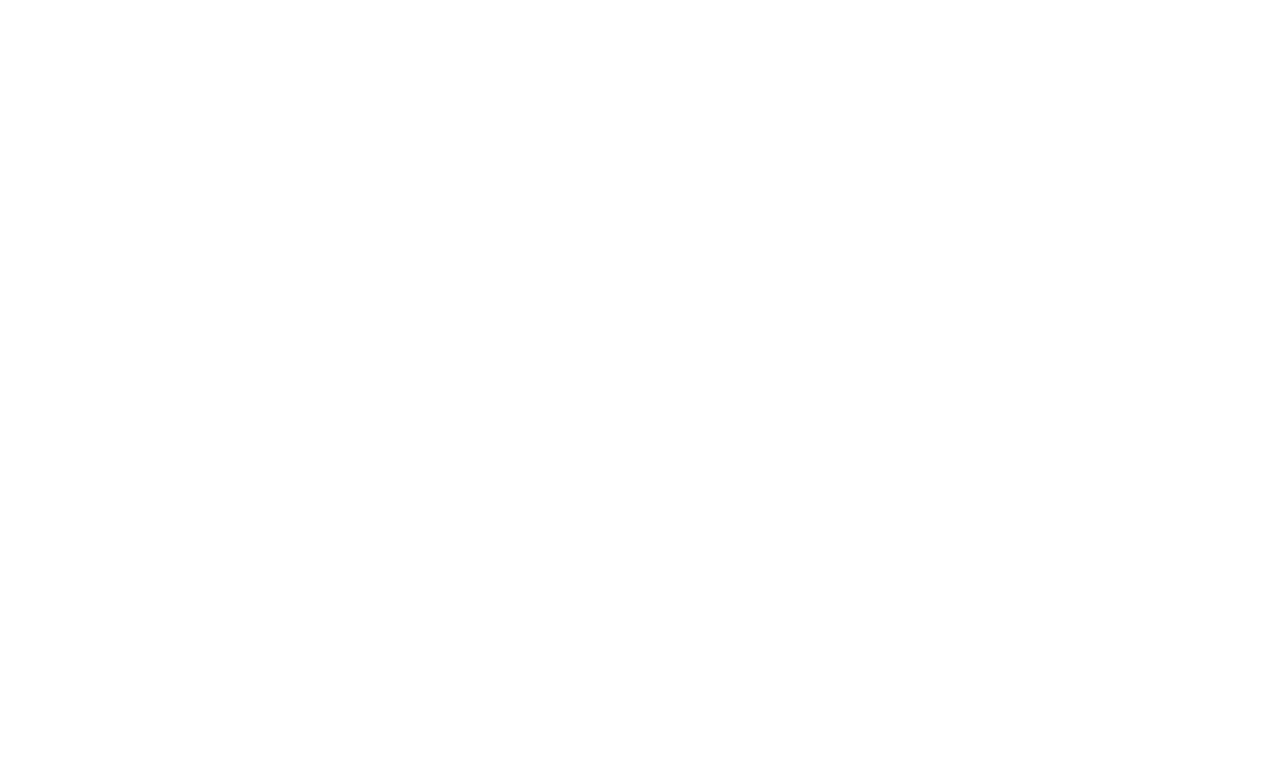
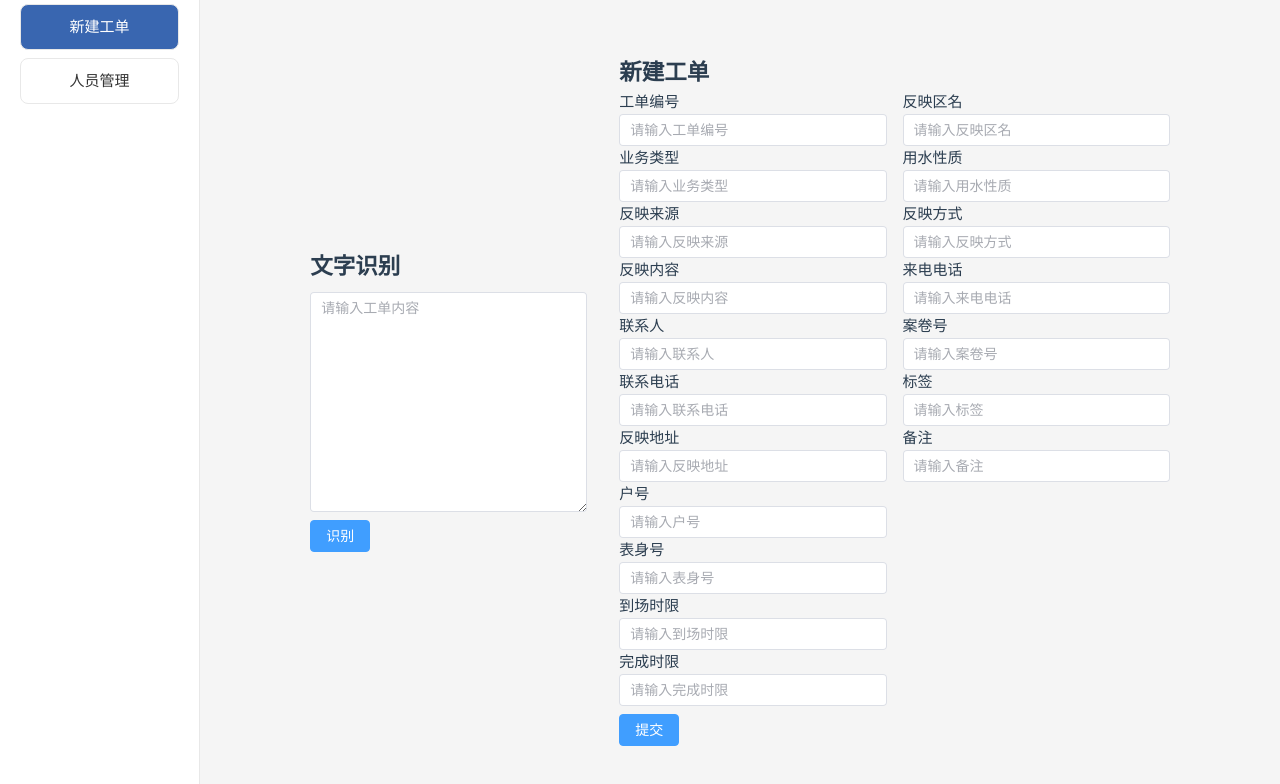
Before and after one commit to zhouhaoyiu/tygsrxpd, a Vue app: page /createJob in a window 1280 px wide. Before the commit this address had no page. Shown: the top 784 px of the page. Built offline with nearby package versions, Linux system fonts and the light colour scheme.

Commit message:
fix test

```diff
--- a/components.d.ts
+++ b/components.d.ts
@@ -9,15 +9,13 @@
   export interface GlobalComponents {
     ElButton: typeof import('element-plus/es')['ElButton']
     ElInput: typeof import('element-plus/es')['ElInput']
-    HelloWorld: typeof import('./src/components/HelloWorld.vue')['default']
     IconCommunity: typeof import('./src/components/icons/IconCommunity.vue')['default']
     IconDocumentation: typeof import('./src/components/icons/IconDocumentation.vue')['default']
     IconEcosystem: typeof import('./src/components/icons/IconEcosystem.vue')['default']
     IconSupport: typeof import('./src/components/icons/IconSupport.vue')['default']
     IconTooling: typeof import('./src/components/icons/IconTooling.vue')['default']
+    LeftBar: typeof import('./src/components/leftBar.vue')['default']
     RouterLink: typeof import('vue-router')['RouterLink']
     RouterView: typeof import('vue-router')['RouterView']
-    TheWelcome: typeof import('./src/components/TheWelcome.vue')['default']
-    WelcomeItem: typeof import('./src/components/WelcomeItem.vue')['default']
   }
 }
--- a/src/App.vue
+++ b/src/App.vue
@@ -1,5 +1,19 @@
+<script lang="ts" setup>
+import SideBar from "./components/leftBar.vue";
+</script>
+
 <template>
-  <RouterView />
+  <div class="content">
+    <SideBar />
+    <RouterView />
+  </div>
 </template>
 
-<style scoped lang="scss"></style>
+<style scoped lang="scss">
+.content {
+  display: flex;
+  flex-direction: row;
+  width: 100%;
+  height: 100%;
+}
+</style>
--- a/src/assets/base.css
+++ b/src/assets/base.css
@@ -73,6 +73,10 @@
   -webkit-font-smoothing: antialiased;
   -moz-osx-font-smoothing: grayscale;
 }
+#app {
+  width: 100%;
+  min-height: 100vh;
+}
 
 h1,
 h2,
--- /dev/null
+++ b/src/components/leftBar.vue
@@ -0,0 +1,73 @@
+<script lang="ts" setup>
+// 获得当前路由
+import { useRoute } from "vue-router";
+import { ref } from "vue";
+
+const $route = useRoute();
+
+const routerList = ref([
+  {
+    label: "新建工单",
+    path: "/createJob",
+  },
+  {
+    label: "人员管理",
+    path: "/managePerson",
+  },
+]);
+const matchHilight = (path: string): boolean => {
+  return path === $route.path;
+};
+</script>
+
+<template>
+  <section class="sideBar">
+    <ul class="router-ul">
+      <li
+        :class="matchHilight(item.path) ? 'ul-li-hilight' : ''"
+        v-for="item in routerList"
+        :key="item.path"
+      >
+        <router-link :to="item.path">{{ item.label }}</router-link>
+      </li>
+    </ul>
+  </section>
+</template>
+
+<style scoped lang="scss">
+.sideBar {
+  width: 200px;
+  max-width: 200px;
+  min-width: 200px;
+  height: 100vh;
+  // background-color: red;
+  border-right: 1px solid #e8e8e8;
+  .router-ul {
+    list-style: none;
+    padding: 0;
+    margin: 0;
+    display: flex;
+    flex-direction: column;
+    justify-content: center;
+    align-items: center;
+    li {
+      padding: 10px 0;
+      margin: 4px 0;
+      text-align: center;
+      border: 1px solid #e8e8e8;
+      border-radius: 8px;
+      width: 80%;
+      a {
+        color: #333;
+        text-decoration: none;
+      }
+    }
+    .ul-li-hilight {
+      background-color: #2b5cabee;
+      a {
+        color: white;
+      }
+    }
+  }
+}
+</style>
--- a/src/router/index.ts
+++ b/src/router/index.ts
@@ -5,6 +5,10 @@
   routes: [
     {
       path: "/",
+      redirect: "/createJob",
+    },
+    {
+      path: "/createJob",
       name: "createJob",
       component: CreateJob,
     },
```
Also changed, not shown: 1 other file (tests, documents, lock files or other folders).
